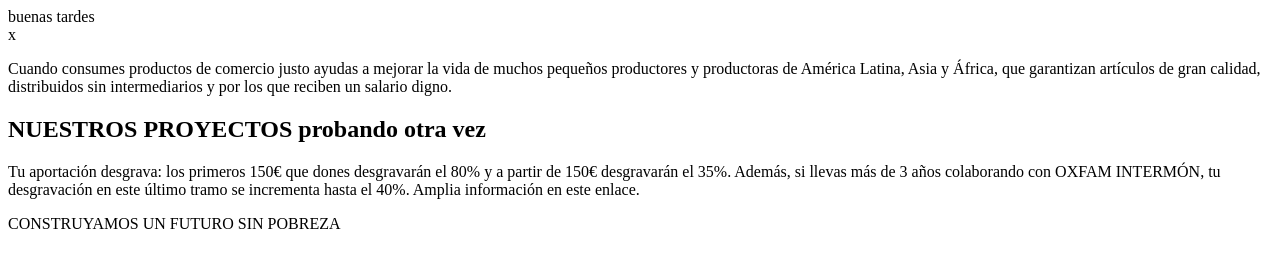
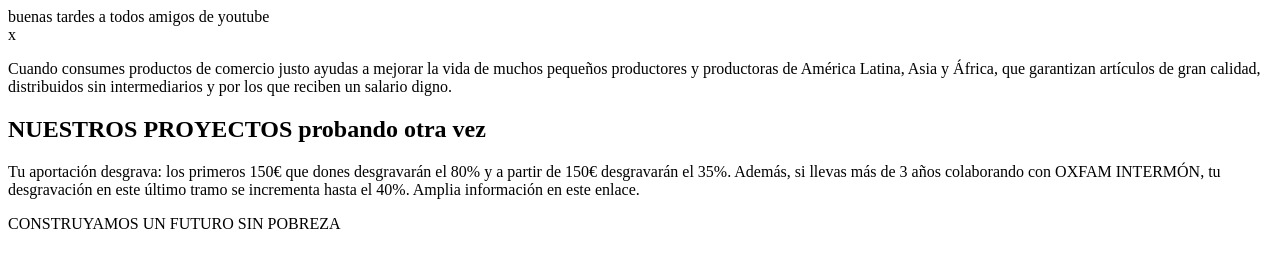
Before and after one commit to luffyhige/SGI, a plain HTML site: page index.html in a window 1280 px wide. Drawn offline with Linux system fonts and the light colour scheme.

Commit message:
Update index.html

```diff
--- a/index.html
+++ b/index.html
@@ -12,7 +12,7 @@
 <body>
     <main>
         <header>
-            <div>buenas tardes</div>
+            <div>buenas tardes a todos amigos de youtube</div>
             <!--Esta parte es la parte blanca de arriba-->x
             <div></div>
             <!--Esta la barra negra hasta el botón del donativo-->
```
